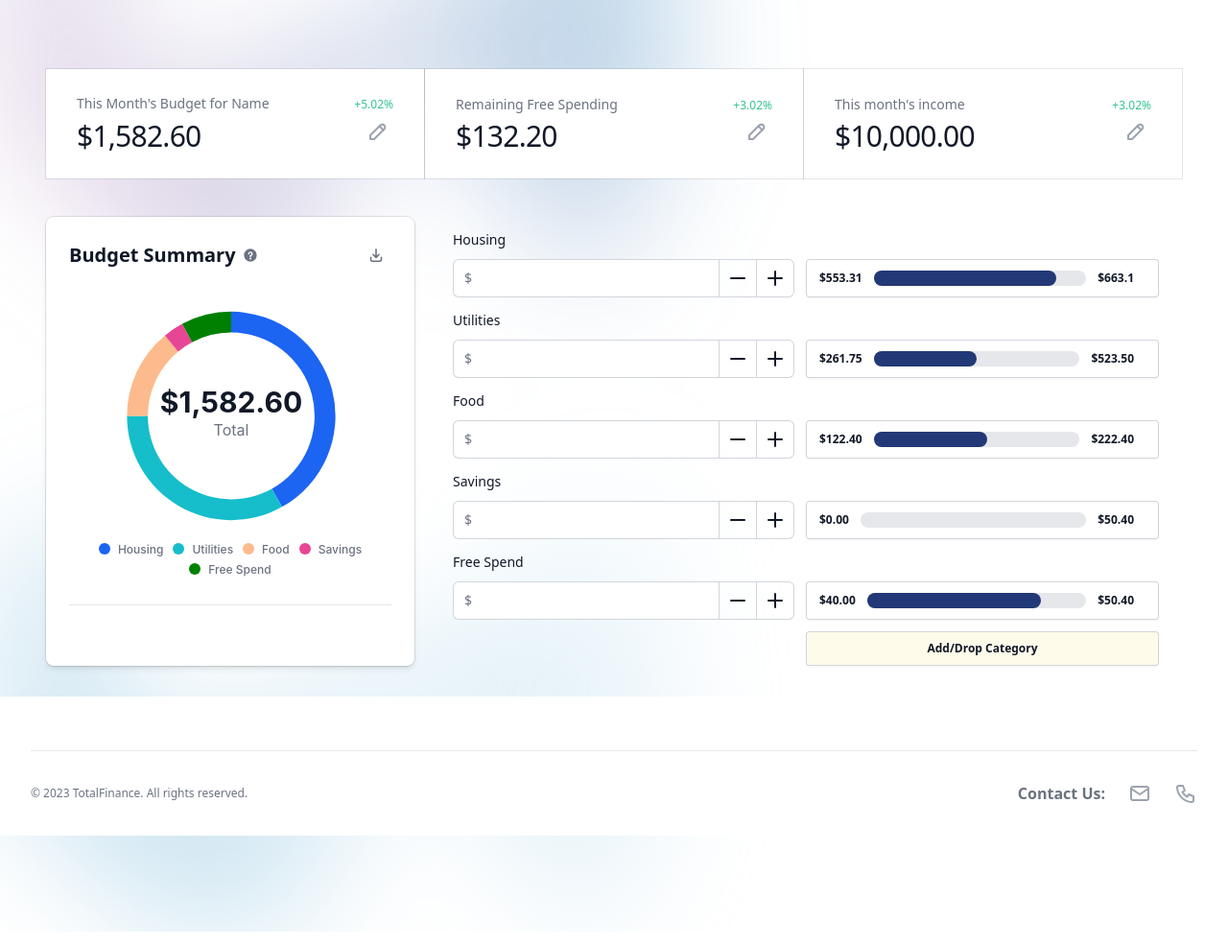
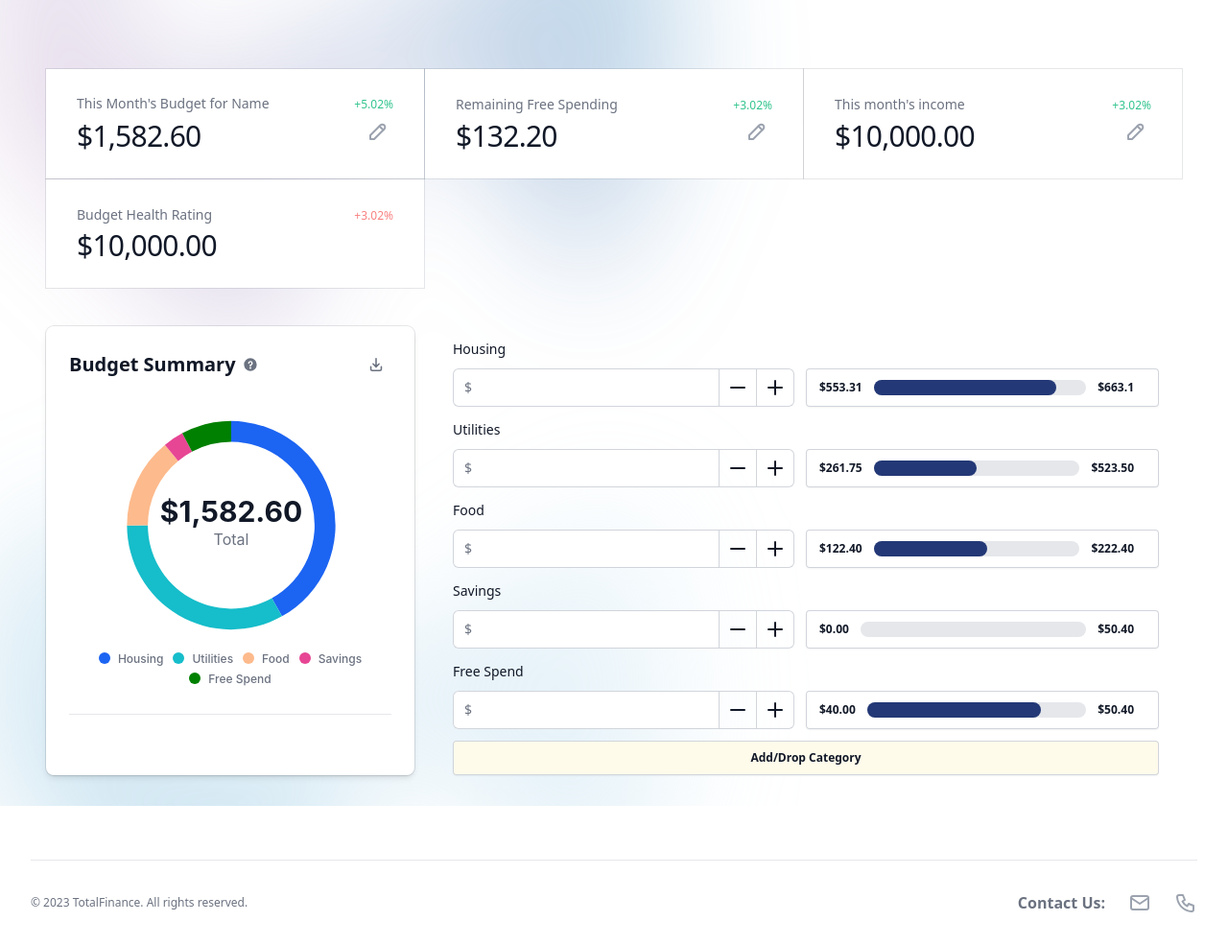
Before and after one commit to Eric1K/TotalFinance, a Flask app: page /budget in a window 1280 px wide. Shown: the part 65-1050 px from the top of the page at 96% size. Run offline with Flask 3, Linux system fonts and the light colour scheme; a user stored in the database is signed in; style sheets or scripts are compiled from the project's sources.

Commit message:
some changes

```diff
--- a/flaskmain/templates/budget.html
+++ b/flaskmain/templates/budget.html
@@ -48,6 +48,13 @@
                 <path d="M4 20h4l10.5 -10.5a2.828 2.828 0 1 0 -4 -4l-10.5 10.5v4"></path>
                 <path d="M13.5 6.5l4 4"></path>
               </svg>
+
+          </div>
+
+          <div class="flex flex-wrap items-baseline justify-between ring-1 ring-gray-900/10 dark:bg-gray-800  bg-white px-4 py-6 sm:px-6 xl:px-8">
+            <dt class="text-sm font-medium leading-6 text-gray-500">Budget Health Rating</dt>  &nbsp;&nbsp; &nbsp;&nbsp; &nbsp;&nbsp;
+            <dd class="text-xs font-medium text-red-400">+3.02%</dd>
+            <dt class="flex-none text-3xl font-medium leading-10 tracking-tight text-gray-900">$10,000.00</dt>
 
           </div>
 
@@ -325,7 +332,7 @@
         </div>
       </div>
 
-      <div class = "mt-3">
+      <div class="mt-3">
         <label for="price" class="block text-sm font-medium leading-6 text-gray-900">Food</label>
         <div class="mt-2 flex">
           <div class="relative flex flex-grow items-stretch focus-within:z-10">
@@ -334,31 +341,80 @@
             </div>
             <input type="text" name="price" id="price" class="block w-full rounded-none rounded-l-md border-0 py-1.5 pl-7 text-gray-900 ring-1 ring-inset ring-gray-300 placeholder:text-gray-400 focus:ring-2 focus:ring-inset focus:ring-blue-900 sm:text-sm sm:leading-6" placeholder="" aria-describedby="price-currency">
           </div>
-          <button type="button" class="relative -ml-px inline-flex items-center gap-x-1.5 px-2 py-2 text-sm font-semibold text-gray-900 ring-1 ring-inset ring-gray-300 hover:bg-gray-50">
+          <button type="button" onclick="subtractValue()" class="relative -ml-px inline-flex items-center gap-x-1.5 px-2 py-2 text-sm font-semibold text-gray-900 ring-1 ring-inset ring-gray-300 hover:bg-gray-50">
             <svg xmlns="http://www.w3.org/2000/svg" class="icon icon-tabler icon-tabler-minus" width="24" height="24" viewBox="0 0 24 24" stroke-width="2" stroke="currentColor" fill="none" stroke-linecap="round" stroke-linejoin="round">
               <path stroke="none" d="M0 0h24v24H0z" fill="none"></path>
               <path d="M5 12l14 0"></path>
             </svg>
           </button>
-          <button type="button" class="relative -ml-px inline-flex items-center gap-x-1.5 rounded-r-md px-2 py-2 text-sm font-semibold text-gray-900 ring-1 ring-inset ring-gray-300 hover:bg-gray-50">
+          <button type="button" onclick="addValue()" class="relative -ml-px inline-flex items-center gap-x-1.5 rounded-r-md px-2 py-2 text-sm font-semibold text-gray-900 ring-1 ring-inset ring-gray-300 hover:bg-gray-50">
             <svg xmlns="http://www.w3.org/2000/svg" class="icon icon-tabler icon-tabler-plus" width="24" height="24" viewBox="0 0 24 24" stroke-width="2" stroke="currentColor" fill="none" stroke-linecap="round" stroke-linejoin="round">
               <path stroke="none" d="M0 0h24v24H0z" fill="none"></path>
               <path d="M12 5l0 14"></path>
               <path d="M5 12l14 0"></path>
             </svg>
           </button>
-          <button class = "w-1/2 ml-3 rounded px-3.5 py-2.5 text-xs font-semibold text-gray-900 shadow-sm ring-1 ring-inset ring-gray-300 hover:bg-gray-50">
-            <div class = "flex">
-              <h1 class = "pr-3">$122.40</h1>
+          <button class="w-1/2 ml-3 rounded px-3.5 py-2.5 text-xs font-semibold text-gray-900 shadow-sm ring-1 ring-inset ring-gray-300 hover:bg-gray-50">
+            <div class="flex">
+              <h1 class="pr-3">$122.40</h1>
               <div class="relative bg-gray-200 w-full rounded-full">
                 <div class="absolute inset-0 bg-blue-900 rounded-full" style="width: 55.04%"></div>
               </div>
-
-              <h1 class = "items-end ml-auto px-3">$222.40</h1>
+              <h1 class="items-end ml-auto px-3">$222.40</h1>
             </div>
           </button>
         </div>
       </div>
+
+      <script>
+        let foodAmount = 122.40;  // Initial food amount
+
+        function subtractValue() {
+          const priceInput = document.getElementById('price');
+          const enteredValue = parseFloat(priceInput.value) || 0;
+
+          // Subtract the entered value from the food amount
+          foodAmount -= enteredValue;
+
+          // Update the progress bar
+          updateProgressBar();
+
+          // Optionally, reset the input field
+          priceInput.value = '';
+
+          // Log the updated food amount (for testing purposes)
+          console.log('Food Amount:', foodAmount);
+        }
+
+        function addValue() {
+          const priceInput = document.getElementById('price');
+          const enteredValue = parseFloat(priceInput.value) || 0;
+
+          // Add the entered value to the food amount
+          foodAmount += enteredValue;
+
+          // Update the progress bar
+          updateProgressBar();
+
+          // Optionally, reset the input field
+          priceInput.value = '';
+
+          // Log the updated food amount (for testing purposes)
+          console.log('Food Amount:', foodAmount);
+        }
+
+        function updateProgressBar() {
+          // Update the progress bar width based on the food amount
+          const progressBar = document.querySelector('.relative.bg-gray-200 div');
+          const totalAmount = 222.40;  // You may need to adjust this based on your total amount
+          const percentage = (foodAmount / totalAmount) * 100;
+
+          progressBar.style.width = `${percentage}%`;
+        }
+      </script>
+
+
+
 
       <div class = "mt-3">
         <label for="price" class="block text-sm font-medium leading-6 text-gray-900">Savings</label>
@@ -431,7 +487,7 @@
       </div>
 
       <div class ="mt-3 flex items-end">
-        <button class = "ml-auto w-1/2 bg-amber-50 rounded px-3.5 py-2.5 text-xs font-semibold text-gray-900 shadow-sm ring-1 ring-inset ring-gray-300 hover:bg-gray-50">
+        <button class = "ml-auto w-full bg-amber-50 rounded px-3.5 py-2.5 text-xs font-semibold text-gray-900 shadow-sm ring-1 ring-inset ring-gray-300 hover:bg-gray-50">
           Add/Drop Category
         </button>
 
--- a/flaskmain/templates/introduction.html
+++ b/flaskmain/templates/introduction.html
@@ -1,7 +1,7 @@
 {% extends "layout_app.html" %}
 {% block content %}
 
-    <main class="px-4 py-16 sm:px-6 lg:flex-auto lg:px-0 lg:py-20">
+    <main class="px-4 py-16 sm:px-6 lg:flex-auto lg:px-20 lg:py-20">
       <div class="mx-auto max-w-2xl space-y-16 sm:space-y-20 lg:mx-0 lg:max-w-none">
         <div>
           <h2 class="text-base font-semibold leading-7 text-blue-900">Welcome to TotalFinance!</h2>
--- a/flaskmain/templates/overview.html
+++ b/flaskmain/templates/overview.html
@@ -81,7 +81,7 @@
         <div class="flex justify-between items-start w-full">
             <div class="flex-col items-center">
               <div class="flex items-center mb-1">
-                  <h5 class="text-xl font-bold leading-none text-gray-900 dark:text-white mr-1">Asset Distribution</h5>
+                  <h5 class="text-xl font-bold leading-none text-gray-900 dark:text-white mr-1">Broad Asset Distribution</h5>
                   <svg data-popover-target="chart-info" data-popover-placement="bottom" class="w-3.5 h-3.5 text-gray-500 dark:text-gray-400 hover:text-gray-900 dark:hover:text-white cursor-pointer ml-1" aria-hidden="true" xmlns="http://www.w3.org/2000/svg" fill="currentColor" viewBox="0 0 20 20">
                     <path d="M10 .5a9.5 9.5 0 1 0 9.5 9.5A9.51 9.51 0 0 0 10 .5Zm0 16a1.5 1.5 0 1 1 0-3 1.5 1.5 0 0 1 0 3Zm1-5.034V12a1 1 0 0 1-2 0v-1.418a1 1 0 0 1 1.038-.999 1.436 1.436 0 0 0 1.488-1.441 1.501 1.501 0 1 0-3-.116.986.986 0 0 1-1.037.961 1 1 0 0 1-.96-1.037A3.5 3.5 0 1 1 11 11.466Z"/>
                   </svg>
@@ -203,7 +203,7 @@
                     }
                   },
                 },
-                labels: ["Savings", "Cash", "Stocks", "Bonds", "401(k)"],
+                labels: ["Savings", "Cash", "Investments", "House", "401(k)"],
                 dataLabels: {
                   enabled: true,
                   style: {
```
Also changed, not shown: instance/site.db.
